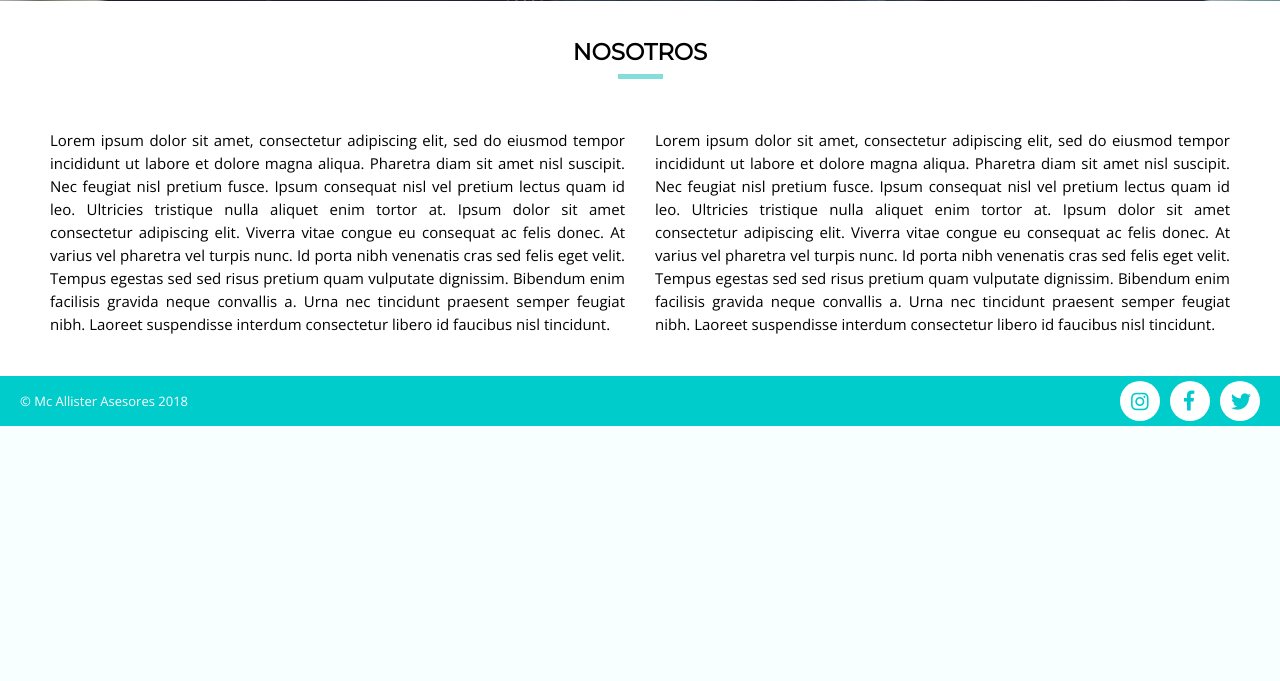
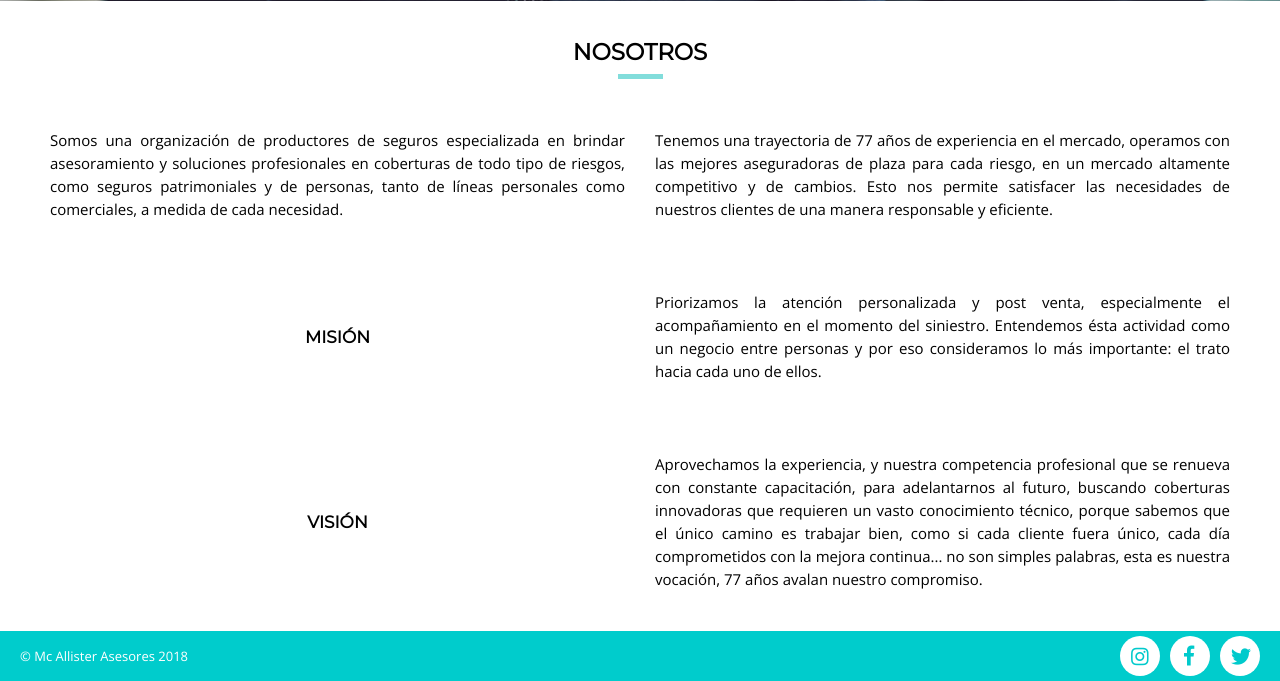
Before and after one commit to McPatto/mcallister, a PHP site: page /nosotros.php in a window 1280 px wide. Shown: the part 559-1240 px from the top of the page. Before the commit the page ends 985 px from the top, so only its background shows below. Run offline with PHP 8.4, Linux system fonts and the light colour scheme; some libraries are stand-ins or nearby versions.

Commit message:
Make changes with Eduardo by my side

```diff
--- a/index.php
+++ b/index.php
@@ -27,8 +27,8 @@
       <div class="s_index slider"></div>
       <div class="breacrumb"></div>
       <div class="welcome">
-        <h1 class="title">Bienvenido</h1>
-        <h3>En Mc Allister Asesores le ofrecemos la mejor asistencia y asesoramiento al momento de conseguir el respaldo que usted se merece.</h3>
+        <h1 class="title">Bienvenido a Mc Allister Asesores</h1>
+        <h3>Estamos siempre para asesorarlo y acompañarlo brindándoles la mejor protección y servicio.</h3>
       </div>
       <div class="thumbnails">
         <h2 class="thumbs_title">ACCESOS RÁPIDOS</h2>
--- a/nosotros.php
+++ b/nosotros.php
@@ -31,9 +31,17 @@
         <div class="underline_title"></div>
       </div>
       <div class="text_content">
-        <p class="paragraph">Lorem ipsum dolor sit amet, consectetur adipiscing elit, sed do eiusmod tempor incididunt ut labore et dolore magna aliqua. Pharetra diam sit amet nisl suscipit. Nec feugiat nisl pretium fusce. Ipsum consequat nisl vel pretium lectus quam id leo. Ultricies tristique nulla aliquet enim tortor at. Ipsum dolor sit amet consectetur adipiscing elit. Viverra vitae congue eu consequat ac felis donec. At varius vel pharetra vel turpis nunc. Id porta nibh venenatis cras sed felis eget velit. Tempus egestas sed sed risus pretium quam vulputate dignissim. Bibendum enim facilisis gravida neque convallis a. Urna nec tincidunt praesent semper feugiat nibh. Laoreet suspendisse interdum consectetur libero id faucibus nisl tincidunt.</p>
+        <p class="paragraph">Somos una organización de productores de seguros especializada en brindar asesoramiento y soluciones profesionales en coberturas de todo tipo de riesgos, como seguros patrimoniales y de personas, tanto de líneas personales como comerciales, a medida de cada necesidad.</p>
 
-        <p class="paragraph">Lorem ipsum dolor sit amet, consectetur adipiscing elit, sed do eiusmod tempor incididunt ut labore et dolore magna aliqua. Pharetra diam sit amet nisl suscipit. Nec feugiat nisl pretium fusce. Ipsum consequat nisl vel pretium lectus quam id leo. Ultricies tristique nulla aliquet enim tortor at. Ipsum dolor sit amet consectetur adipiscing elit. Viverra vitae congue eu consequat ac felis donec. At varius vel pharetra vel turpis nunc. Id porta nibh venenatis cras sed felis eget velit. Tempus egestas sed sed risus pretium quam vulputate dignissim. Bibendum enim facilisis gravida neque convallis a. Urna nec tincidunt praesent semper feugiat nibh. Laoreet suspendisse interdum consectetur libero id faucibus nisl tincidunt.</p>
+        <p class="paragraph">Tenemos una trayectoria de 77 años de experiencia en el mercado, operamos con las mejores aseguradoras de plaza para cada riesgo, en un mercado altamente competitivo y de cambios. Esto nos permite satisfacer las necesidades de nuestros clientes de una manera responsable y eficiente.</p>
+
+        <h3 class="secondary_title">MISIÓN</h3>
+
+        <p class="paragraph">Priorizamos la atención personalizada y post venta, especialmente el acompañamiento en el momento del siniestro. Entendemos ésta actividad como un negocio entre personas y por eso consideramos lo más importante: el trato hacia cada uno de ellos.</p>
+
+        <h3 class="secondary_title">VISIÓN</h3>
+
+        <p class="paragraph">Aprovechamos la experiencia, y nuestra competencia profesional que se renueva con constante capacitación, para adelantarnos al futuro, buscando coberturas innovadoras que requieren un vasto conocimiento técnico, porque sabemos que el único camino es trabajar bien, como si cada cliente fuera único, cada día comprometidos con la mejora continua... no son simples palabras, esta es nuestra vocación, 77 años avalan nuestro compromiso.</p>
       </div>
     </section>
     <?php
```
